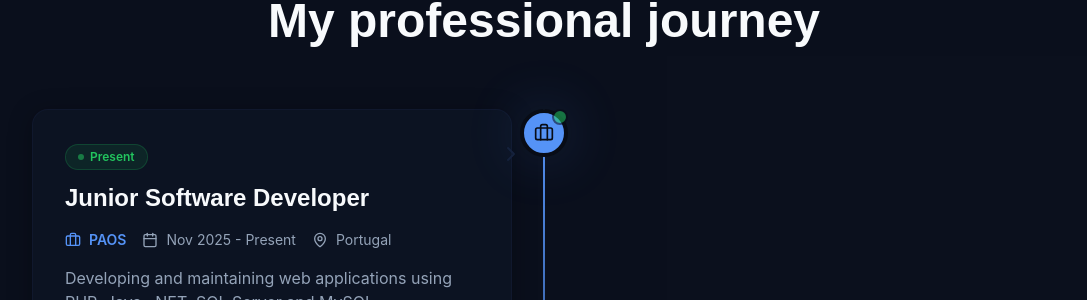
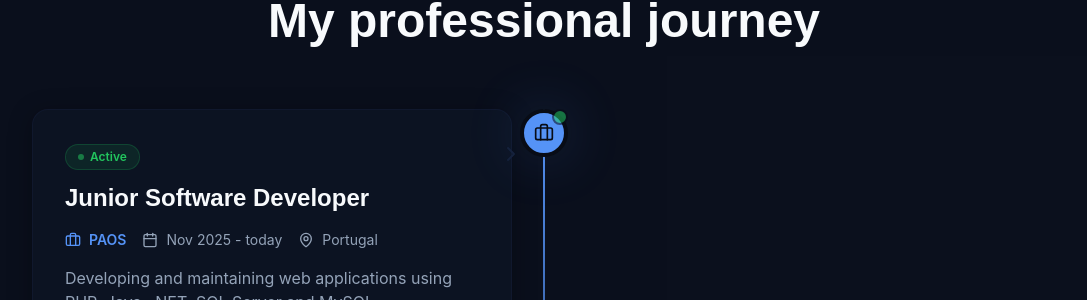
Before and after one commit to raffa-developer/portfolio, a React (Vite) app: page / in a window 1280 px wide. Shown: the part 2993-3293 px from the top of the page, without its empty margins (96-1183 px from the left). Built offline with nearby package versions, Linux system fonts and the light colour scheme; the HTML template or start-up script is replaced by a standard one.

Commit message:
Fix: Translations

```diff
--- a/src/contexts/LanguageContext.tsx
+++ b/src/contexts/LanguageContext.tsx
@@ -44,10 +44,10 @@ const translations: Record<Language, Record<string, string>> = {
     // Experience
     'experience.title': 'Work Experience',
     'experience.subtitle': 'My professional journey',
-    'experience.current': 'Present',
+    'experience.current': 'Active',
     'experience.job1.title': 'Junior Software Developer',
     'experience.job1.company': 'PAOS',
-    'experience.job1.period': 'Nov 2025 - Present',
+    'experience.job1.period': 'Nov 2025 - today',
     'experience.job1.description': 'Developing and maintaining web applications using PHP, Java, .NET, SQL Server and MySQL. Collaborating with cross-functional teams to deliver high-quality solutions.',
     'experience.job2.title': 'IT Intern',
     'experience.job2.company': 'PAOS',
@@ -117,10 +117,10 @@ const translations: Record<Language, Record<string, string>> = {
     // Experience
     'experience.title': 'Experiência Profissional',
     'experience.subtitle': 'Minha jornada profissional',
-    'experience.current': 'Atual',
+    'experience.current': 'Ativo',
     'experience.job1.title': 'Desenvolvedor de Software Júnior',
     'experience.job1.company': 'PAOS',
-    'experience.job1.period': 'Nov 2025 - Atual',
+    'experience.job1.period': 'Nov 2025 - hoje',
     'experience.job1.description': 'Desenvolvimento e manutenção de aplicações web usando PHP, Java, .NET, SQL Server e MySQL. Colaboração com equipas multifuncionais para entregar soluções de alta qualidade.',
     'experience.job2.title': 'Estagiário de TI',
     'experience.job2.company': 'PAOS',
@@ -189,10 +189,10 @@ const translations: Record<Language, Record<string, string>> = {
     // Experience
     'experience.title': 'Experiencia Laboral',
     'experience.subtitle': 'Mi trayectoria profesional',
-    'experience.current': 'Actual',
+    'experience.current': 'Activo',
     'experience.job1.title': 'Desarrollador de software junior',
     'experience.job1.company': 'PAOS',
-    'experience.job1.period': 'Nov 2025 - Actual',
+    'experience.job1.period': 'Nov 2025 - Hoy',
     'experience.job1.description': 'Desarrollando y manteniendo aplicaciones web usando PHP, Java, .NET, SQL Server y MySQL. Colaborando con equipos multifuncionales para entregar soluciones de alta calidad.',
     'experience.job2.title': 'Pasante de TI',
     'experience.job2.company': 'PAOS',
@@ -261,10 +261,10 @@ const translations: Record<Language, Record<string, string>> = {
     // Experience
     'experience.title': 'Expérience Professionnelle',
     'experience.subtitle': 'Mon parcours professionnel',
-    'experience.current': 'Actuel',
+    'experience.current': 'Actif',
     'experience.job1.title': 'Développeur logiciel junior',
     'experience.job1.company': 'PAOS',
-    'experience.job1.period': 'Nov 2025 - Actuel',
+    'experience.job1.period': "Nov 2025 - aujourd'hui",
     'experience.job1.description': "Développement et maintenance d'applications web utilisant PHP, Java, .NET, SQL Server et MySQL. Collaboration avec des équipes pluridisciplinaires pour livrer des solutions de haute qualité.",
     'experience.job2.title': 'Stagiaire IT',
     'experience.job2.company': 'PAOS',
```
